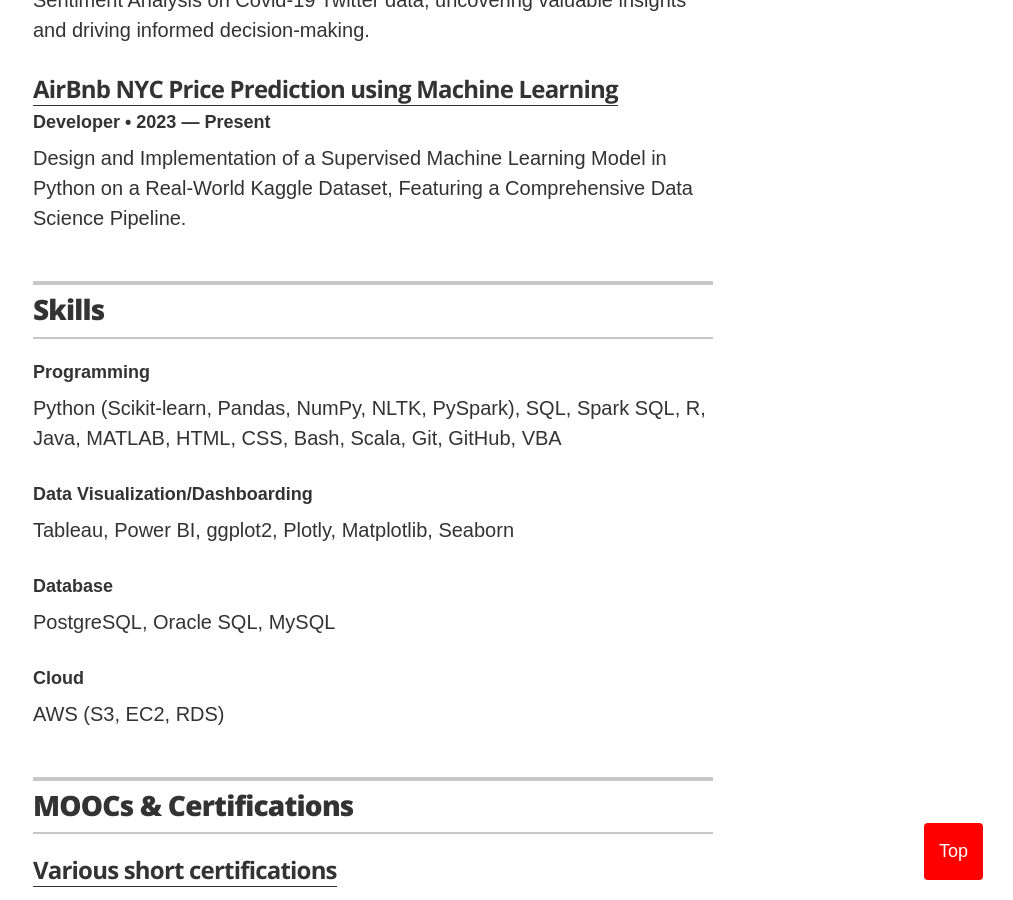
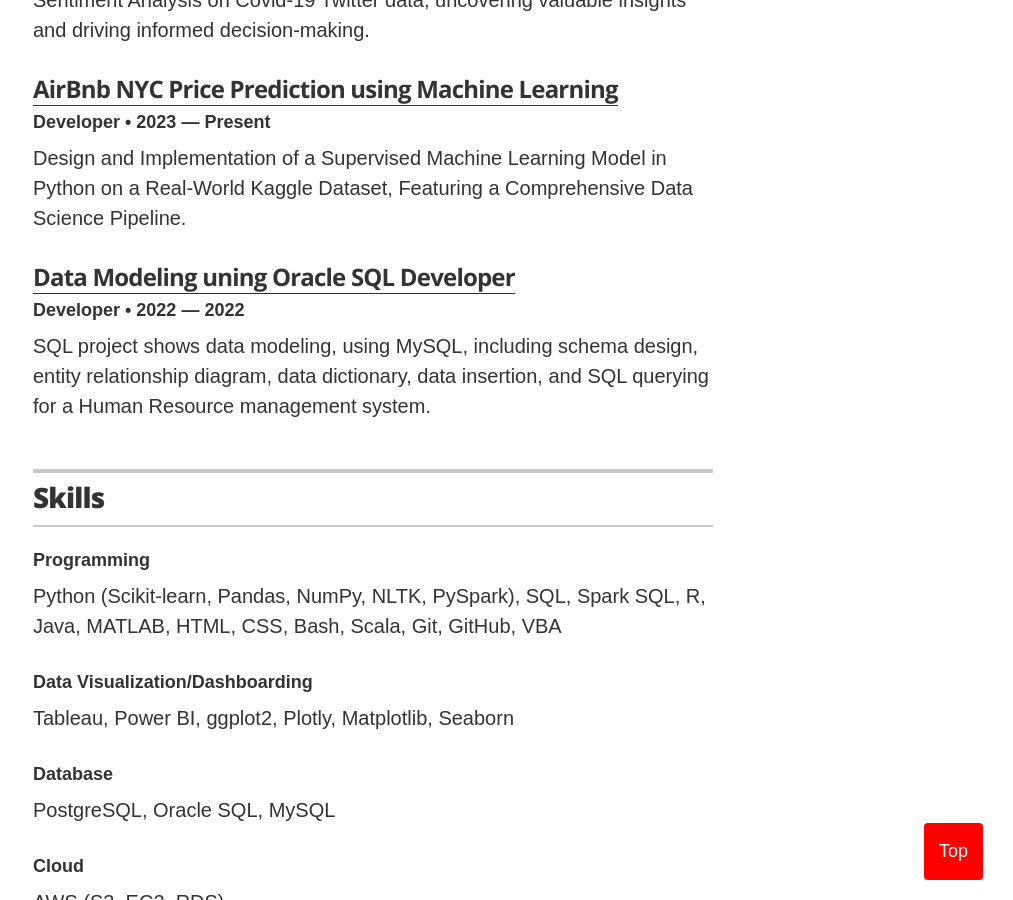
Before and after one commit to ttariqaziz/ttariqaziz.github.io, a Jekyll site: the page built from index.html, in a window 1280 px wide and 900 px high, scrolled down 3044 px. Shown: the whole window, without its empty margins (267-1280 px from the left). Built offline with Jekyll 4.4.1, drawn with Linux system fonts in a browser that asks for light colours.

Commit message:
Update projects.yml

```diff
--- a/_data/projects.yml
+++ b/_data/projects.yml
@@ -14,3 +14,9 @@
   duration: 2023 &mdash; Present
   url: "https://github.com/ttariqaziz/nyc_airbnb_capstone"
   description: Design and Implementation of a Supervised Machine Learning Model in Python on a Real-World Kaggle Dataset, Featuring a Comprehensive Data Science Pipeline.
+
+- project: Data Modeling uning Oracle SQL Developer
+  role: Developer
+  duration: 2022 &mdash; 2022
+  url: "https://github.com/ttariqaziz/data_modeling_MySQL_project"
+  description: SQL project shows data modeling, using MySQL, including schema design, entity relationship diagram, data dictionary, data insertion, and SQL querying for a Human Resource management system.
```
